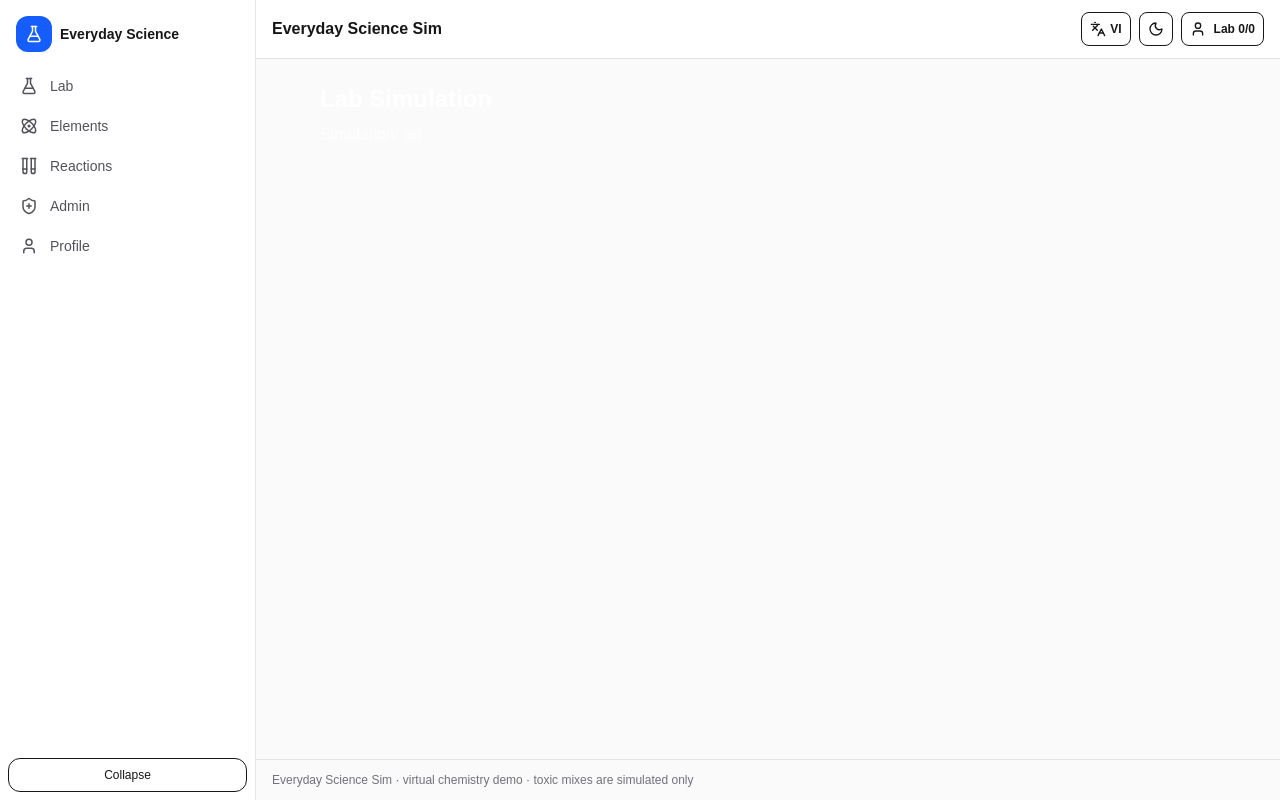
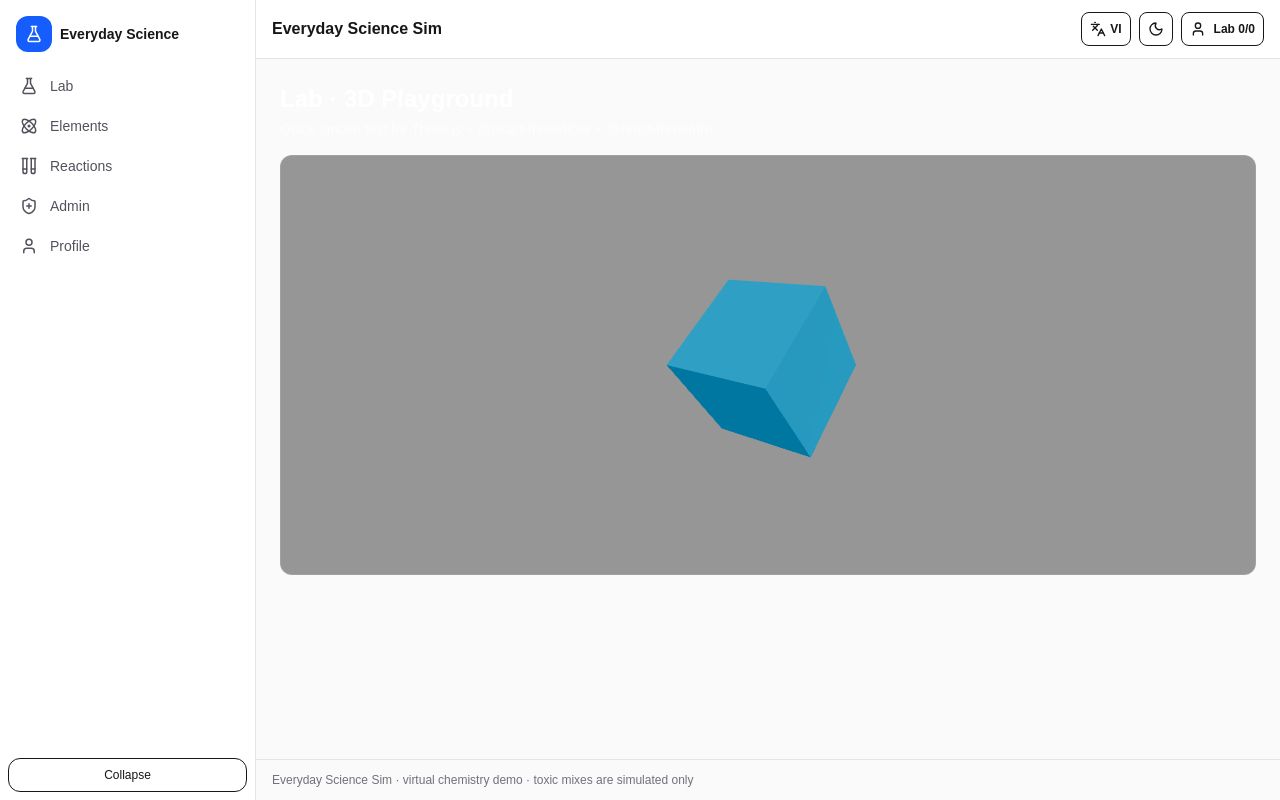
Before and after one commit to pnnnhan99/everyday-learning-lab, a Next.js app: page /lab/3d in a window 1280 px wide. Built offline with nearby package versions, Linux system fonts and the light colour scheme.

Commit message:
feat(phase2): add three/r3f smoke test page; verify Next16/React19 build ok

```diff
--- /dev/null
+++ b/app/lab/3d/page.tsx
@@ -0,0 +1,43 @@
+'use client';
+
+import { Canvas, useFrame } from '@react-three/fiber';
+import { useRef } from 'react';
+import type { Mesh } from 'three';
+
+function Box() {
+  const mesh = useRef<Mesh>(null);
+
+  useFrame((_, delta) => {
+    if (mesh.current) {
+      mesh.current.rotation.x += delta * 0.4;
+      mesh.current.rotation.y += delta * 0.6;
+    }
+  });
+
+  return (
+    <mesh ref={mesh}>
+      <boxGeometry args={[2, 2, 2]} />
+      <meshStandardMaterial color="#38bdf8" />
+    </mesh>
+  );
+}
+
+export default function Lab3DPage() {
+  return (
+    <div className="flex-1 p-6 text-white">
+      <div className="mx-auto max-w-5xl space-y-4">
+        <header className="space-y-1">
+          <h1 className="text-2xl font-semibold">Lab · 3D Playground</h1>
+          <p className="text-sm text-white/70">Quick smoke test for Three.js + @react-three/fiber + @react-three/drei.</p>
+        </header>
+        <div className="relative h-[420px] w-full overflow-hidden rounded-xl border border-white/10 bg-black/40">
+          <Canvas camera={{ position: [4, 3, 6], fov: 50 }}>
+            <ambientLight intensity={0.8} />
+            <directionalLight position={[5, 5, 5]} intensity={1.2} />
+            <Box />
+          </Canvas>
+        </div>
+      </div>
+    </div>
+  );
+}
--- a/package.json
+++ b/package.json
@@ -30,6 +30,8 @@
     "@radix-ui/react-switch": "^1.4.1",
     "@radix-ui/react-tabs": "^1.2.1",
     "@radix-ui/react-toast": "^1.3.1",
+    "@react-three/drei": "^10.7.9",
+    "@react-three/fiber": "^9.8.2",
     "@tanstack/react-query": "^5.104.3",
     "@tanstack/react-query-devtools": "^5.104.3",
     "better-sqlite3": "^13.0.3",
@@ -43,6 +45,7 @@
     "simple-icons": "^16.35.0",
     "tailwind-merge": "^3.7.0",
     "tailwindcss-animate": "^1.0.7",
+    "three": "^0.186.1",
     "zustand": "^5.0.15"
   },
   "devDependencies": {
@@ -51,6 +54,7 @@
     "@types/node": "^20",
     "@types/react": "^19",
     "@types/react-dom": "^19",
+    "@types/three": "^0.186.0",
     "eslint": "^9",
     "eslint-config-next": "16.3.8",
     "tailwindcss": "^4",
```
Also changed, not shown: 1 other file (tests, documents, lock files or other folders).
